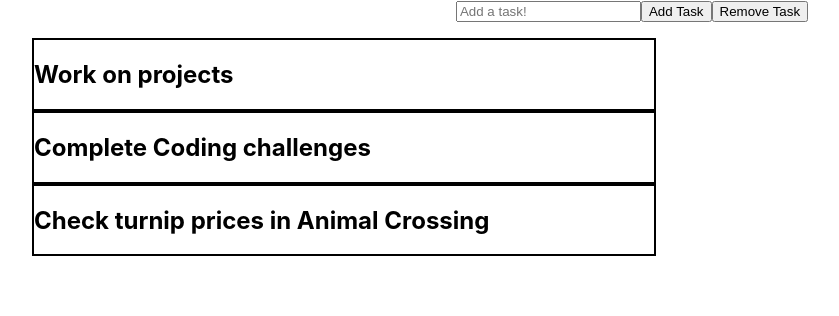
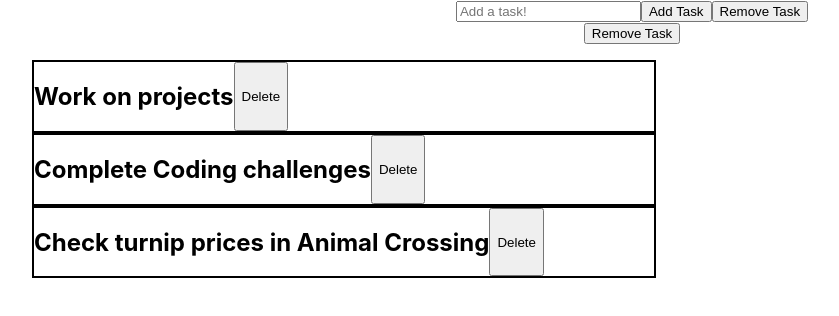
Before and after one commit to jrizza88/DailyTracker, a React (Create React App) app in the folder dailytracker/: page / in a window 1280 px wide. Shown: the top 316 px of the page, without its empty margins (8-847 px from the left). Built offline with nearby package versions, Linux system fonts and the light colour scheme.

Commit message:
completed the ability to delete a task

```diff
--- a/dailytracker/src/App.js
+++ b/dailytracker/src/App.js
@@ -35,10 +35,17 @@ const addToDo = add => {
 
 
 
-const clearCompleted = e => {
-  e.preventDefault()
+const clearCompleted = (e, index) => {
+  // e.preventDefault();
  console.log('clear completed clicked!')
-
+//  let clearTask = [...todos]
+//  let completeit = clearTask.splice(index, 1)
+//   clearTask.filter(todo => !todo.completed)
+//  setTodos(clearTask)
+// clearTask.filter(todo => todo !== todo.completed)
+let clearTask = todos.filter(todo => !todo.completed)
+ setTodos(clearTask)
+ console.log('completeit...', clearTask)
 }
 
 const toggleTodo = id => {
@@ -61,11 +68,13 @@ const toggleTodo = id => {
     <div className="App">
       <TodoForm
         addTodoProp={addToDo}
-        handleClearCompleted={clearCompleted}
+        handleToggleComplete={clearCompleted}
       />
       <TodoList
       handleToggleComplete={toggleTodo}
-      todos={todos}/>
+      todos={todos}
+      handleClearCompleted={clearCompleted}
+      />
     </div>
   );
 }
--- a/dailytracker/src/Components/Todo.js
+++ b/dailytracker/src/Components/Todo.js
@@ -1,16 +1,16 @@
 import React from 'react';
 import './Todo.css';
 
-const Todo = ({todo, handleToggleComplete}) => {
+const Todo = ({todo, handleToggleComplete, handleClearCompleted}) => {
     return (
-    <div>
-        <div className="complete"
-        style={todo.completed ? {textDecoration: 'line-through'} : null}
-        onClick={() => handleToggleComplete(todo.id)}
+    <div className="complete" >
+        <div
+                   style={todo.completed ? {textDecoration: 'line-through'} : null}
+                   onClick={() => handleToggleComplete(todo.id)}
         >
-            {/* <input type="checkbox" value={todo.completed} /> */}
             <h2 className="task">{todo.task}</h2>
         </div>
+        <button onClick={() => handleClearCompleted(todo.id)}>Delete</button>
     </div>
     )
 }
--- a/dailytracker/src/Components/TodoForm.js
+++ b/dailytracker/src/Components/TodoForm.js
@@ -1,6 +1,6 @@
 import React, { useState } from 'react';
 
-const TodoForm = ({addTodoProp, handleClearCompleted}) => {
+const TodoForm = ({addTodoProp, handleClearCompleted, index}) => {
 
     const [formValue, setFormValue] = useState({
         task: '',
@@ -35,11 +35,12 @@ const TodoForm = ({addTodoProp, handleClearCompleted}) => {
             value={formValue.task}
             placeholder="Add a task!"
         />
-        <button>Add Task</button>
-        <button onClick={handleClearCompleted} >Remove Task</button>
+        <button type="submit" value="add">Add Task</button>
+        <button type="button" onClick={() => handleClearCompleted} >Remove Task</button>
         </form>
+        <button type="button" onClick={() => handleClearCompleted(formValue.id)} >Remove Task</button>
     </div>
     )
 }
 
-export default TodoForm
+export default TodoForm;
--- a/dailytracker/src/Components/TodoList.js
+++ b/dailytracker/src/Components/TodoList.js
@@ -2,15 +2,17 @@ import React from 'react';
 import Todo from './Todo';
 import './Todo.css';
 
-const TodoList = ({todos, handleToggleComplete}) => {
+const TodoList = ({todos, handleToggleComplete, handleClearCompleted}) => {
     return (
     <div>
         <ul>
-            {todos.map(todo => (
+            {todos.map((todo, index) => (
                 <Todo
                     key={todo.id}
                     todo={todo}
-                    handleToggleComplete={handleToggleComplete}/>
+                    handleToggleComplete={handleToggleComplete}
+                    handleClearCompleted={handleClearCompleted}
+                    />
 
             ))}
         </ul>
```
